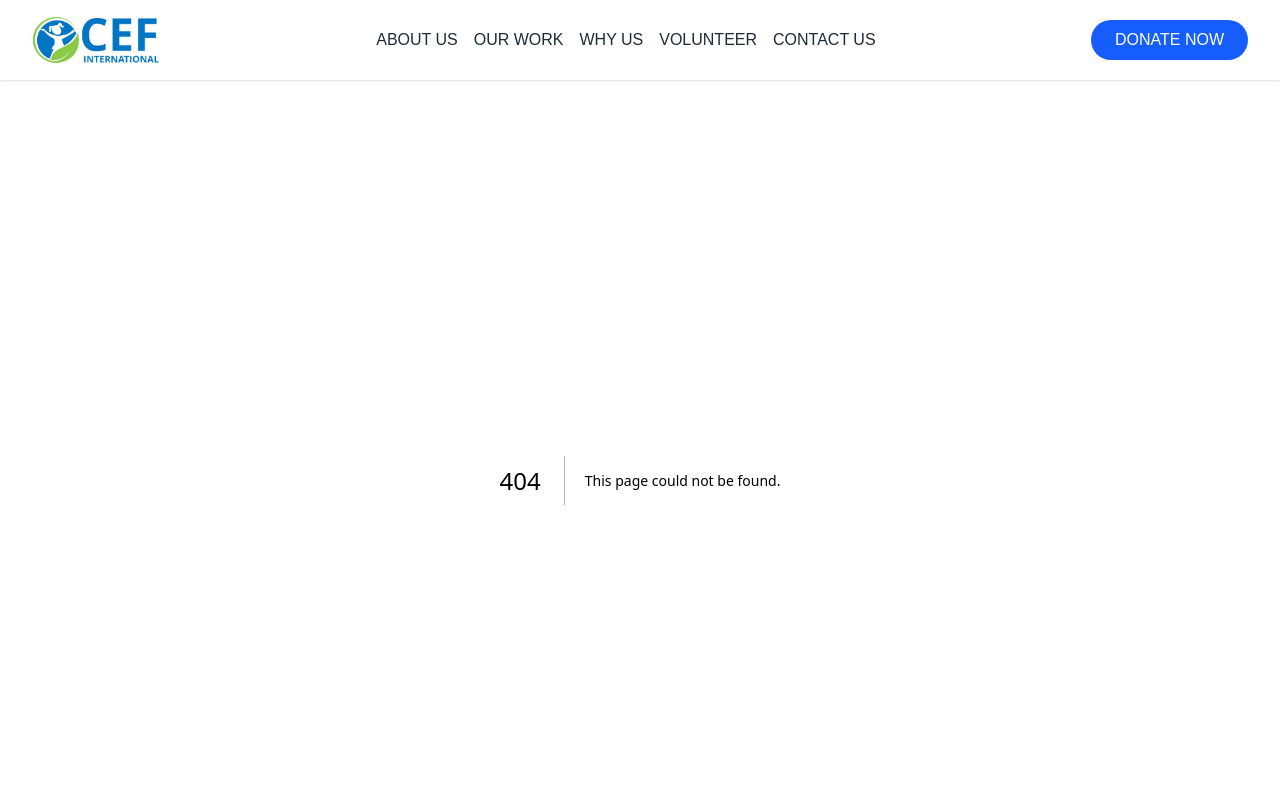
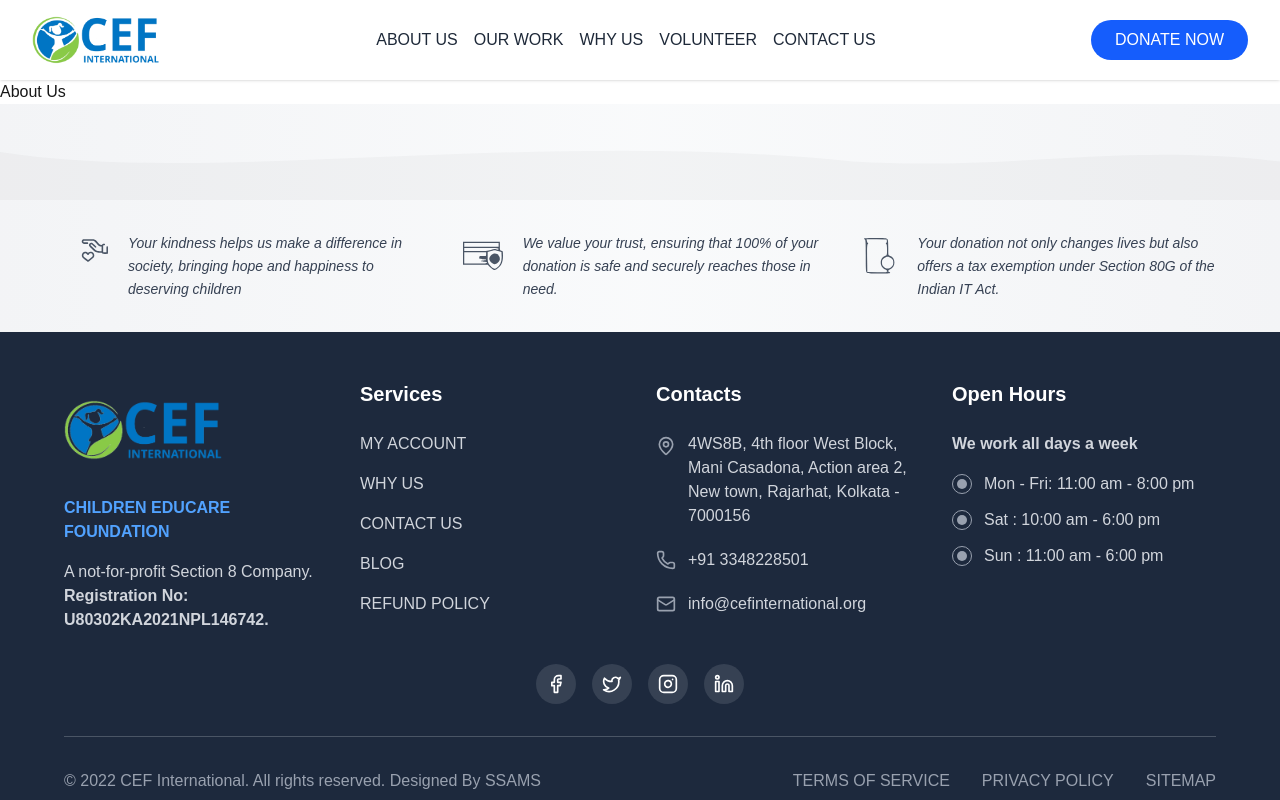
Before and after one commit to Viswaksena-J/cef, a Next.js app: page /about-us in a window 1280 px wide. Before the commit this address had no page. Shown: the top 800 px of the page. Built offline with nearby package versions, Linux system fonts and the light colour scheme.

Commit message:
about-us

```diff
--- /dev/null
+++ b/app/about-us/page.jsx
@@ -0,0 +1,7 @@
+export default function AboutUs() {
+    return (
+        <div>
+            <h1>About Us</h1>
+        </div>
+    )
+}
--- a/app/components/hero-carousal/hero-carousal.jsx
+++ b/app/components/hero-carousal/hero-carousal.jsx
@@ -34,7 +34,7 @@
     }, [emblaApi, onSelect]);
 
     return (
-        <div className="relative overflow-hidden w-full h-[800px]">
+        <div className="relative overflow-hidden w-full h-[calc(100vh-10rem)]">
             <div className="embla" ref={emblaRef}>
                 <div className="embla__container">
                     {slides.map((slide, index) => (
--- /dev/null
+++ b/app/components/sections/about.jsx
@@ -0,0 +1,7 @@
+export const About = () => {
+    return (
+        <div>
+            <h1>About</h1>
+        </div>
+    )
+}
```
Also changed, not shown: 1 other file (tests, documents, lock files or other folders).
